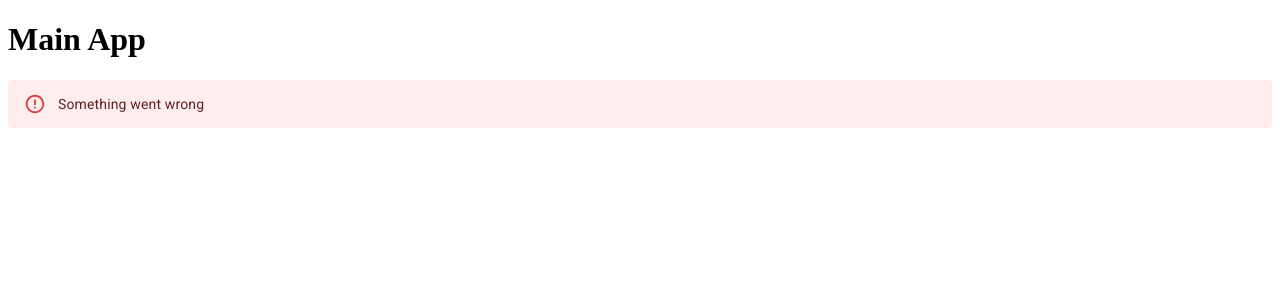
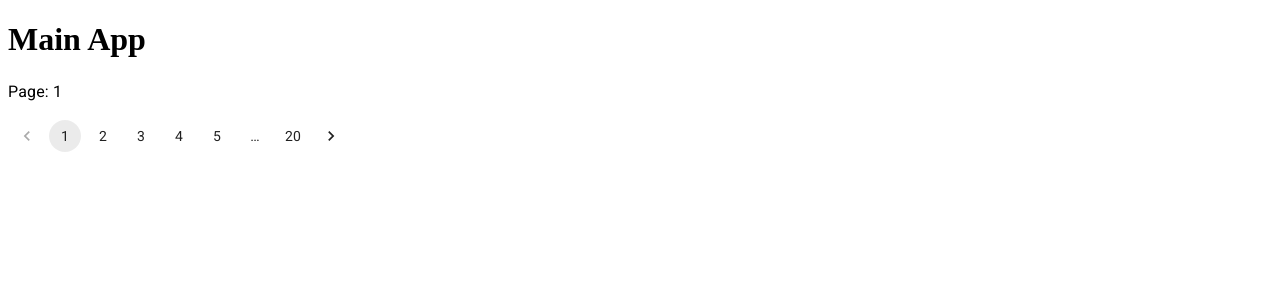
Before and after one commit to Shahadathossan01/library_management_system_client, a React (Vite) app: page / in a window 1280 px wide. Shown: the top 300 px of the page. Built offline with nearby package versions, Linux system fonts and the light colour scheme.

Commit message:
Done: PaginationController shared component

```diff
--- a/src/app/App.jsx
+++ b/src/app/App.jsx
@@ -1,11 +1,21 @@
-import ShowError from "../components/shared/ShowError";
+import { useState } from "react";
+import PaginationControlled from "../components/shared/PaginationControlled";
 
 const App = () => {
+    const [page, setPage] = useState(1);
+    const handleChange = (event, value) => {
+      setPage(value);
+    };
+
 
     return (
         <div>
             <h1>Main App</h1>
-            <ShowError></ShowError>
+            <PaginationControlled
+                handleChange={handleChange}
+                page={page}
+                count={20}
+            />
         </div>
     );
 };
--- /dev/null
+++ b/src/components/shared/PaginationControlled.jsx
@@ -0,0 +1,14 @@
+import * as React from 'react';
+import Typography from '@mui/material/Typography';
+import Pagination from '@mui/material/Pagination';
+import Stack from '@mui/material/Stack';
+
+export default function PaginationControlled({page=1,handleChange,count=10}) {
+
+  return (
+    <Stack spacing={2}>
+      <Typography>Page: {page}</Typography>
+      <Pagination count={count} page={page} onChange={handleChange} />
+    </Stack>
+  );
+}
```
Also changed, not shown: src/components/shared/Pagination.jsx (deleted, +0 -10 lines).
